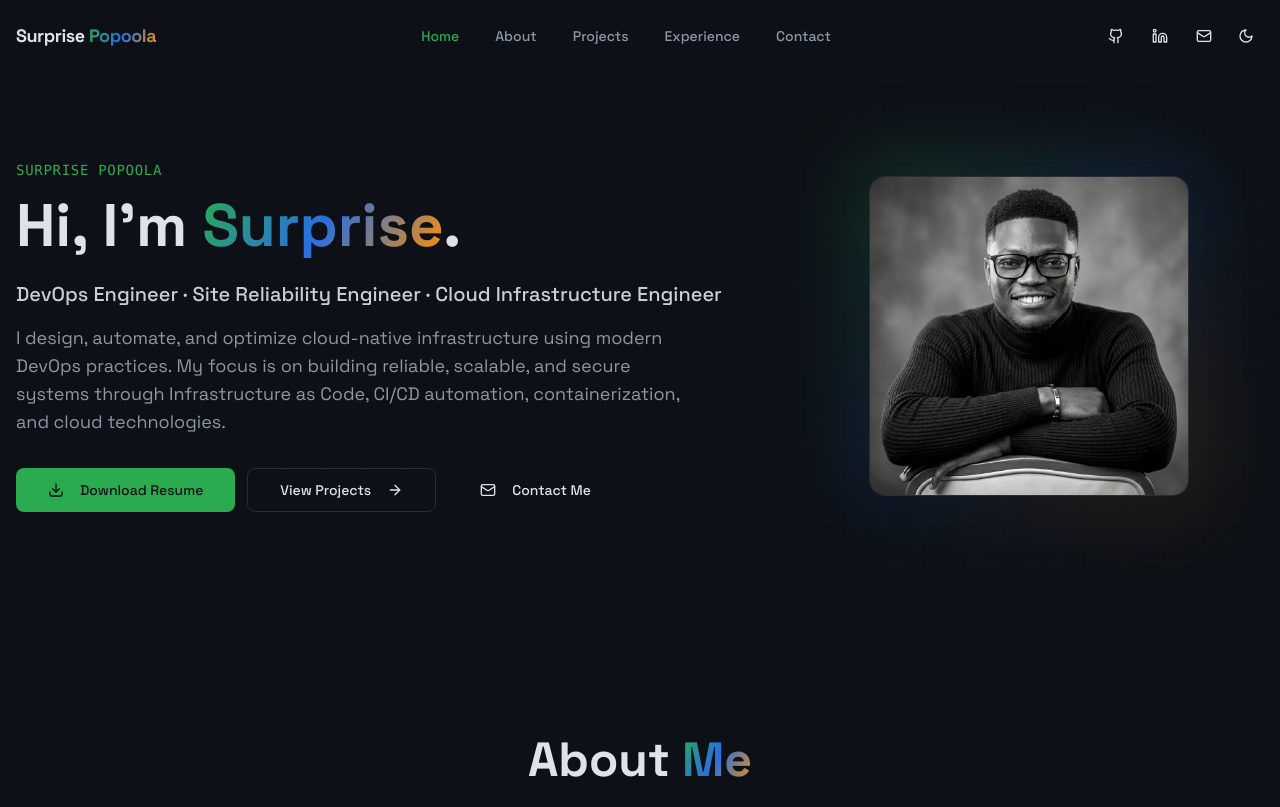
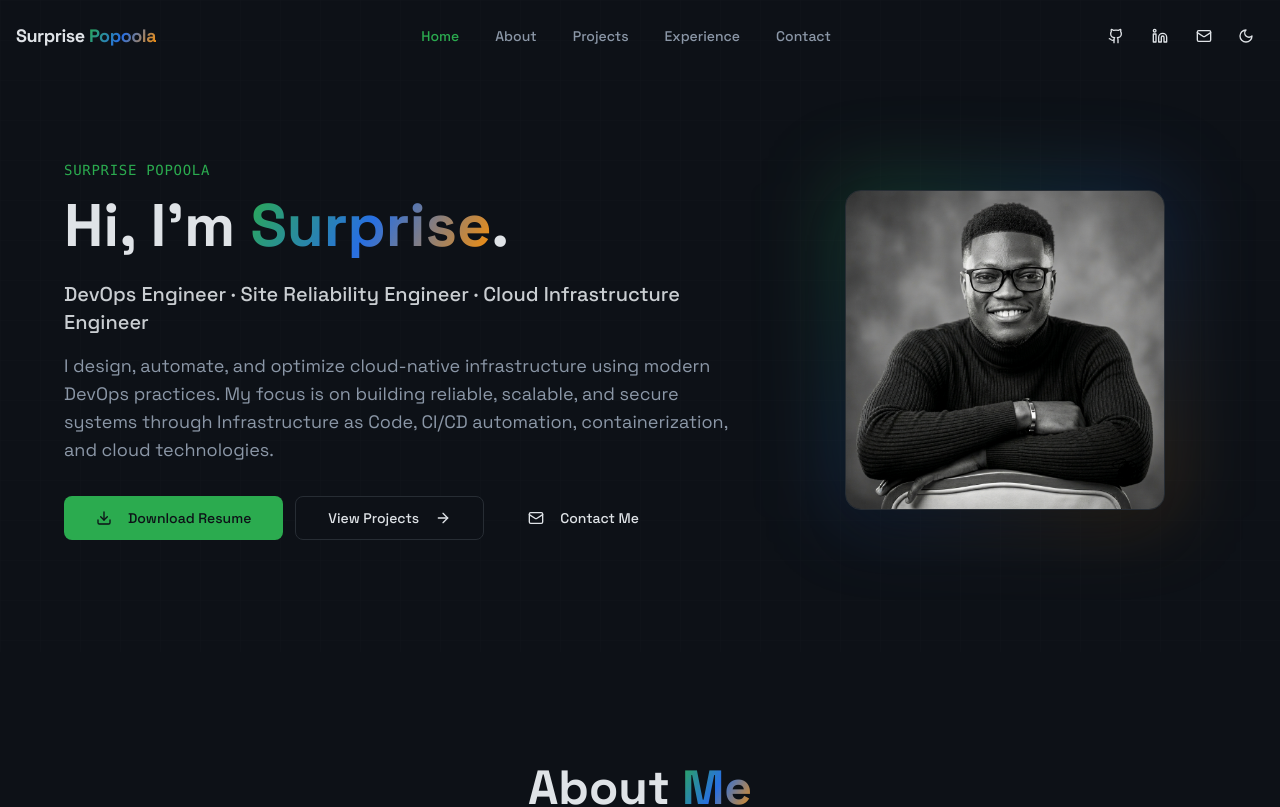
Before and after one commit to Popesurprise/surprise-cloud-craft, a React (Vite) app: page / in a window 1280 px wide. Shown: the top 807 px of the page. Built offline with nearby package versions, Linux system fonts and the light colour scheme.

Commit message:
fix: improve hero layout padding and photo spacing on desktop

```diff
--- a/src/components/Hero.tsx
+++ b/src/components/Hero.tsx
@@ -6,10 +6,10 @@ import surpriseHeadshot from "@/assets/surprise2.png";
 
 const Hero = () => {
   return (
-    <section className="relative pt-32 pb-20 md:pt-40 md:pb-28">
+    <section className="relative pt-32 pb-20 md:pt-40 md:pb-28 overflow-hidden">
       <div className="absolute inset-0 grid-bg opacity-20 pointer-events-none" />
-      <div className="container mx-auto px-4 relative">
-        <div className="grid lg:grid-cols-5 gap-12 items-center">
+      <div className="container mx-auto px-6 md:px-12 xl:px-16 relative">
+        <div className="grid lg:grid-cols-5 gap-8 xl:gap-16 items-center">
           <motion.div
             initial={{ opacity: 0, y: 20 }}
             animate={{ opacity: 1, y: 0 }}
@@ -58,7 +58,7 @@ const Hero = () => {
             <div className="relative">
               <div className="absolute -inset-2 rounded-2xl bg-gradient-to-br from-primary/30 via-accent/20 to-aws-orange/20 blur-2xl"
                    style={{ background: "linear-gradient(135deg, hsl(var(--primary) / 0.3), hsl(var(--accent) / 0.2), hsl(var(--aws-orange) / 0.2))" }} />
-              <div className="relative w-64 h-64 md:w-80 md:h-80 rounded-2xl overflow-hidden border border-border shadow-2xl">
+              <div className="relative w-64 h-64 md:w-72 md:h-72 lg:w-80 lg:h-80 rounded-2xl overflow-hidden border border-border shadow-2xl">
                 <img
                   src={surpriseHeadshot}
                   alt="Surprise Popoola — DevOps Engineer"
```
